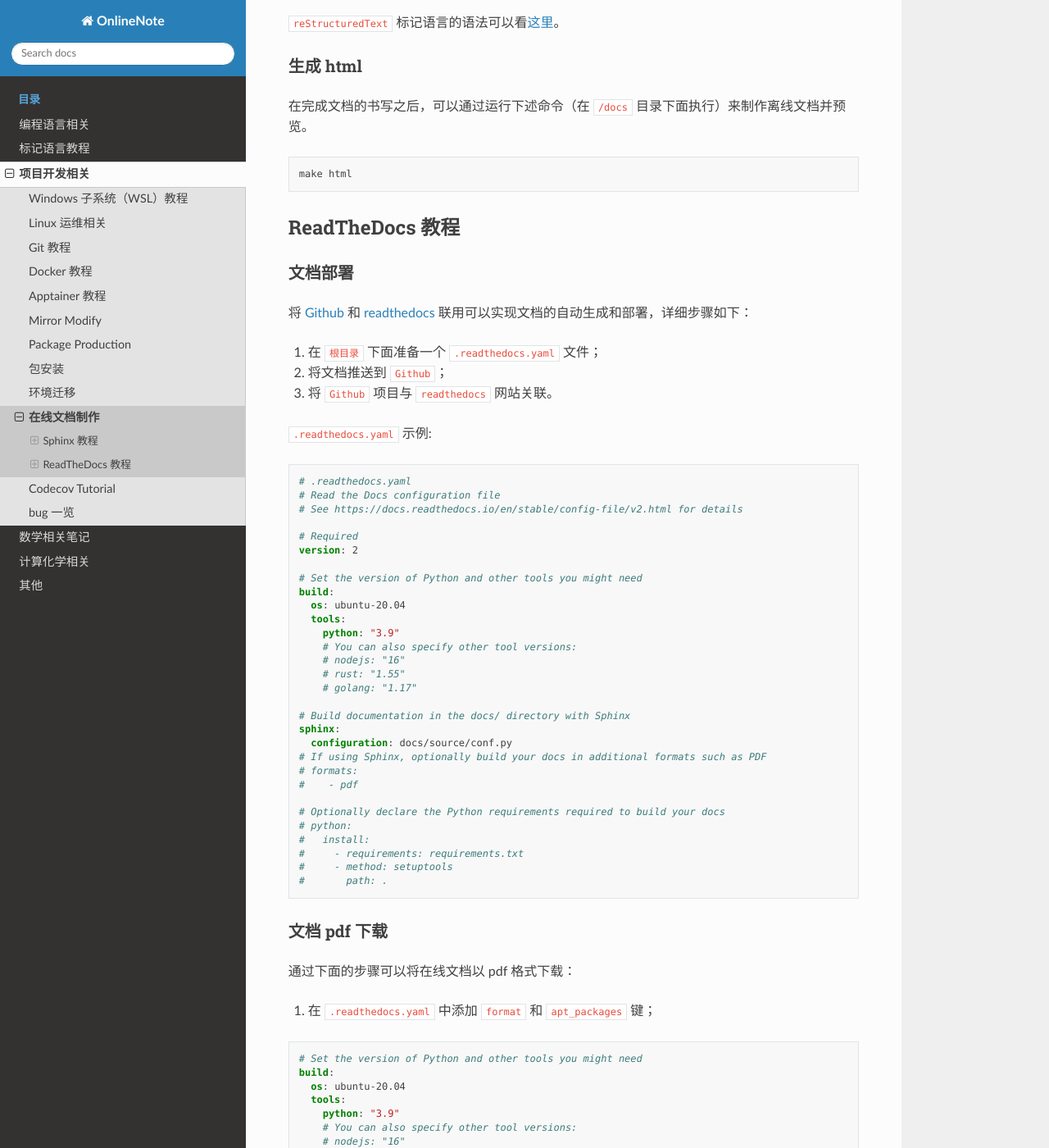
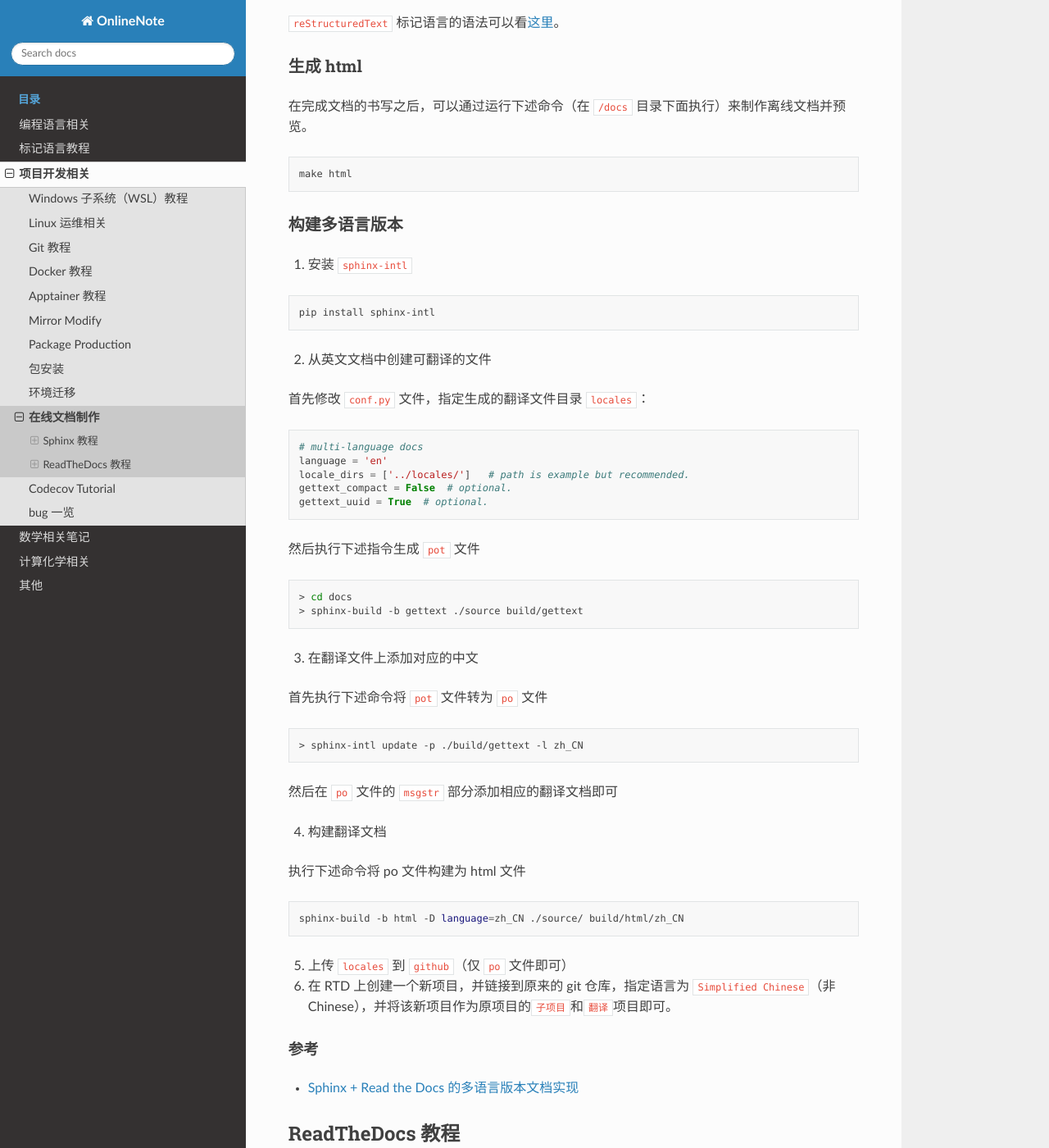
Before and after one commit to Rasic2/CodeNote, a Sphinx documentation site: the page built from docs/source/development/sphinx.md, in a window 1280 px wide and 1400 px high, scrolled down 3150 px. Shown: the whole window at 82% size. Built offline with Sphinx 7.4.7 and the Read the Docs theme 2.0.0, drawn with Linux system fonts in a browser that asks for light colours.

Commit message:
add translation in sphinx.md

````diff
--- a/docs/source/development/sphinx.md
+++ b/docs/source/development/sphinx.md
@@ -144,6 +144,59 @@ html_static_path = ['_static']
 make html
 ```
 
+### 构建多语言版本
+
+1. 安装 `sphinx-intl`
+
+```bash
+pip install sphinx-intl
+```
+
+2. 从英文文档中创建可翻译的文件
+
+首先修改 `conf.py` 文件，指定生成的翻译文件目录 `locales`：
+
+```python
+# multi-language docs
+language = 'en'
+locale_dirs = ['../locales/']   # path is example but recommended.
+gettext_compact = False  # optional.
+gettext_uuid = True  # optional.
+```
+
+然后执行下述指令生成 `pot` 文件
+
+```bash
+> cd docs
+> sphinx-build -b gettext ./source build/gettext
+```
+
+3. 在翻译文件上添加对应的中文
+
+首先执行下述命令将 `pot` 文件转为 `po` 文件
+
+```bash
+> sphinx-intl update -p ./build/gettext -l zh_CN
+```
+
+然后在 `po` 文件的 `msgstr` 部分添加相应的翻译文档即可
+
+4. 构建翻译文档
+
+执行下述命令将 po 文件构建为 html 文件
+
+```bash
+sphinx-build -b html -D language=zh_CN ./source/ build/html/zh_CN
+```
+
+5. 上传 `locales` 到 `github`（仅 `po` 文件即可）
+
+6. 在 RTD 上创建一个新项目，并链接到原来的 git 仓库，指定语言为 `Simplified Chinese`（非 Chinese），并将该新项目作为原项目的`子项目`和`翻译`项目即可。
+
+#### 参考
+
+- [Sphinx + Read the Docs 的多语言版本文档实现](https://zhuanlan.zhihu.com/p/427843476)
+
 ## ReadTheDocs 教程
 
 ### 文档部署
````
